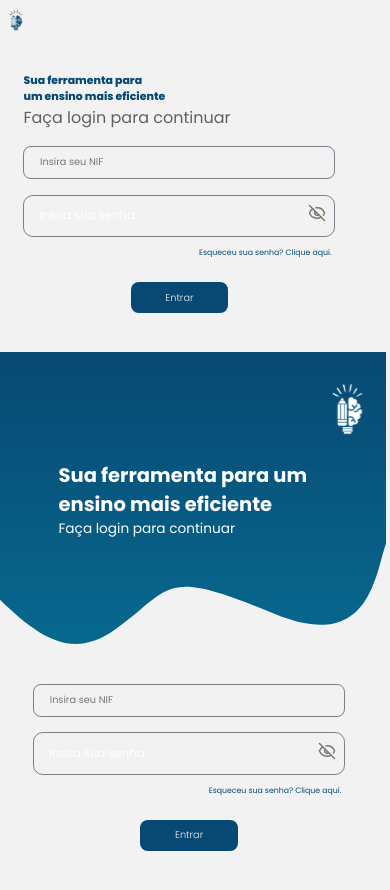
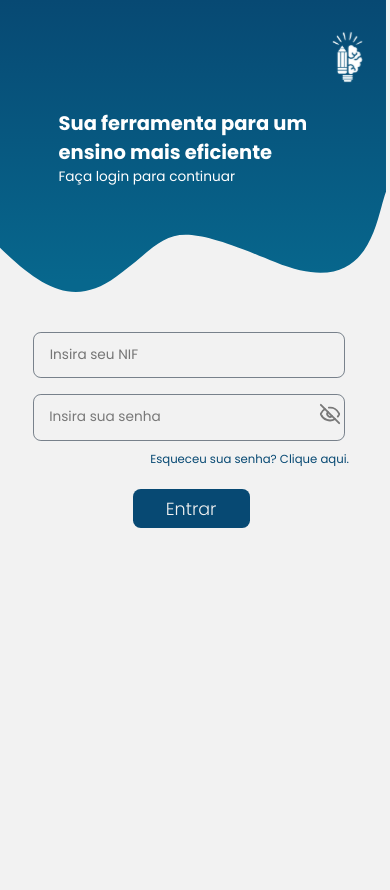
Before and after one commit to larissacoelho21/PlanneEdu-FrontEnd, a React (Vite) app in the folder PlanneEdu_Front/: page / in a window 390 px wide. After the commit the page ends 844 px from the top, so only its background shows below. Built offline with nearby package versions, Linux system fonts and the light colour scheme.

Commit message:
Arruno áreas de acesso

```diff
--- a/PlanneEdu_Front/src/Css/Login.css
+++ b/PlanneEdu_Front/src/Css/Login.css
@@ -4,7 +4,7 @@ body {
   font-style: normal;
 }
 
-.back{
+.back {
   position: fixed;
   width: auto;
   height: 46vw;
@@ -69,7 +69,7 @@ body {
   padding: 2vw;
   width: 36vw;
   height: 4vw;
-  border: rgba(1, 18, 38, 50%) solid 1.3px;
+  border: rgba(1, 18, 38, 50%) solid 0.2vw;
   border-radius: 0.5vw;
 }
 
@@ -80,7 +80,7 @@ body {
 .inputPassword {
   display: flex;
   justify-content: space-between;
-  border: rgba(1, 18, 38, 50%) solid 1.3px;
+  border: rgba(1, 18, 38, 50%) solid 0.2vw;
   padding: 1.2vw 2vw;
   border-radius: 0.5vw;
 }
@@ -107,7 +107,7 @@ body {
 textarea:focus,
 input:focus,
 select:focus {
-  border: rgba(1, 18, 38, 80%) solid 1.3px;
+  border: rgba(1, 18, 38, 80%) solid 0.2vw;
   outline: none;
 }
 
@@ -157,6 +157,12 @@ select:focus {
 /* --------------------Versão Mobile-------------------- */
 
 @media only screen and (max-width: 800px) {
+  .text {
+    display: none !important;
+  }
+  .logo {
+    display: none !important;
+  }
   .images {
     display: none;
   }
@@ -211,34 +217,58 @@ select:focus {
     margin-left: 8.5vw;
   }
 
-  .input {
+  .input-login {
     background-color: rgba(217, 217, 217, 0);
     margin-bottom: 4vw;
     padding: 4vw;
     width: 80vw;
-    height: 4vw;
-    border: rgba(1, 18, 38, 50%) solid 1.3px;
+    height: 12vw;
+    border: rgba(1, 18, 38, 50%) solid 0.2vw;
     border-radius: 2vw;
-    font-size: 2.5vw;
+    font-size: 3.5vw;
   }
 
-  .inputPassword {
+  .inputLogin {
     display: flex;
+    width: 80vw;
+    height: 12vw;
     justify-content: space-between;
-    border: rgba(1, 18, 38, 50%) solid 1.3px;
+    border: rgba(1, 18, 38, 50%) solid 0.2vw;
     padding: 2.15vw;
-    border-radius: 2.5vw;
+    border-radius: 2vw;
+    font-size: 3.5vw;
+    color: #000;
+    margin-bottom: 1vw;
   }
 
-  .inputPassword input {
-    font-size: 2.5vw;
+  .inputLogin input {
+    background-color: transparent;
+    outline: none;
+    border: 0;
+    font-size: 3.5vw;
     margin-left: 1.7vw;
+    color: #000;
+  }
+
+  .inputLogin button {
+    background-color: transparent;
+    border: 0;
+    outline: 0;
+    cursor: pointer;
+    color: #000;
+    opacity: 50%;
+  }
+
+  label .input-password::placeholder {
+    color: black; /* Define a cor preta para o placeholder */
+    opacity: 50%; /* Garante que o placeholder fique totalmente opaco */
+    font-size: 3.5vw;
   }
 
   .password a {
     text-decoration: none;
-    font-size: 2vw;
-    margin-left: 45vw;
+    font-size: 3vw;
+    margin-left: 30vw;
     color: #074973;
   }
 
@@ -247,10 +277,10 @@ select:focus {
     border: none;
     margin-top: 5vw;
     border-radius: 2vw;
-    font-size: 2.5vw;
+    font-size: 4.5vw;
     font-weight: 300;
-    width: 25vw;
-    height: 8vw;
+    width: 30vw;
+    height: 10vw;
     font-family: "Poppins", system-ui;
     color: #f2f2f2;
     cursor: pointer;
--- a/PlanneEdu_Front/src/Css/PasswordReset.css
+++ b/PlanneEdu_Front/src/Css/PasswordReset.css
@@ -129,7 +129,7 @@ select:focus {
     background-color: rgba(217, 217, 217, 0%);
     padding: 2vw;
     width: 80vw;
-    height: 10vw;
+    height: 12vw;
     border: rgb(255, 255, 255) solid 0.2vw;
     border-radius: 2vw;
     margin: 0 auto;
@@ -137,7 +137,7 @@ select:focus {
   }
 
   .reset::placeholder {
-    font-size: 3vw;
+    font-size: 3.5vw;
     color: white;
     margin: 0 auto;
   }
@@ -154,7 +154,7 @@ select:focus {
     background-color: rgba(217, 217, 217, 0%);
     padding: 1vw;
     width: 80vw;
-    height: 14vw;
+    height: 20vw;
     border: rgb(255, 255, 255) solid 0.4vw;
     border-radius: 2vw;
     font-size: 8vw;
@@ -184,15 +184,15 @@ select:focus {
   }
 
   .info-redefinicao {
-    width: 40%;
+    width: 50%;
     display: flex;
     margin: 0 auto;
-    margin-top: 5vw;
+    margin-top: 2vw;
   }
 
   .info-redefinicao p {
     text-align: center;
-    font-size: 3vw;
+    font-size: 3.5vw;
   }
 
   .button-password {
@@ -203,12 +203,11 @@ select:focus {
   .button-password button {
     background-color: #fff;
     border: none;
-    margin-top: 2vw;
     border-radius: 1vw;
-    font-size: 3vw;
+    font-size: 4.5vw;
     font-weight: 400;
     width: 30vw;
-    height: 8vw;
+    height: 10vw;
     font-family: "Poppins", system-ui;
     color: #074973;
   }
--- a/PlanneEdu_Front/src/Css/Verification.css
+++ b/PlanneEdu_Front/src/Css/Verification.css
@@ -150,20 +150,26 @@ select:focus,
     padding: 1.2vw 2vw;
     border-radius: 2vw;
     width: 80vw;
-    height: 10vw;
+    height: 12vw;
     cursor: pointer;
     color: white;
     margin-bottom: 5vw;
   }
 
-  .input-password::placeholder {
-    font-size: 3vw;
+  .input-password1::placeholder {
+    font-size: 3.5vw;
     color: white;
     margin: 0 auto;
   }
 
-  .input-password::value {
+  .input-password1::value {
     font-size: 2vw;
+  }
+
+  label .input-password1::placeholder {
+    color: rgb(255, 255, 255); /* Define a cor preta para o placeholder */
+    opacity: 100%; /* Garante que o placeholder fique totalmente opaco */
+    font-size: 3.5vw;
   }
 
   .inputVali input {
@@ -210,7 +216,7 @@ select:focus,
     background-color: white;
     border: none;
     border-radius: 2vw;
-    font-size: 4vw;
+    font-size: 4.5vw;
     font-weight: 300;
     width: 30vw;
     height: 10vw;
--- a/PlanneEdu_Front/src/Pages/Login.tsx
+++ b/PlanneEdu_Front/src/Pages/Login.tsx
@@ -159,7 +159,7 @@ export function Login() {
             {" "}
             {/* Input */}
             <input
-              className="input"
+              className="input-login"
               type="text"
               placeholder="Insira seu NIF"
               value={nifValue}
@@ -172,7 +172,7 @@ export function Login() {
               }}
               required
             />
-            <label className="inputPassword">
+            <label className="inputLogin">
               <input //TODO: Adicionar lidação maximo de caracteres
                 className="input-password"
                 type={isShow ? "text" : "password"}
@@ -182,8 +182,8 @@ export function Login() {
                 required
               />
               <button onClick={handlePassword} type="button">
-                {isShow && <Eye size={18} />}
-                {!isShow && <EyeOff size={18} />}
+                {isShow && <Eye size={22} />}
+                {!isShow && <EyeOff size={22} />}
               </button>
             </label>
           </div>
--- a/PlanneEdu_Front/src/Pages/Verification.tsx
+++ b/PlanneEdu_Front/src/Pages/Verification.tsx
@@ -179,7 +179,7 @@ export function VerificationEmail() {
           <div className="input-vali">
             <label className="inputVali">
               <input
-                className="input-password"
+                className="input-password1"
                 type={isShow ? "text" : "password"}
                 placeholder="Insira sua nova senha"
                 value={password}
@@ -193,7 +193,7 @@ export function VerificationEmail() {
             </label>
             <label className="inputVali">
               <input
-                className="input-password"
+                className="input-password1"
                 type={isShow ? "text" : "password"}
                 placeholder="Confirme sua senha"
                 value={confirmPassword}
```
Also changed, not shown: PlanneEdu_Front/src/assets/formaBottom1.svg (added).
